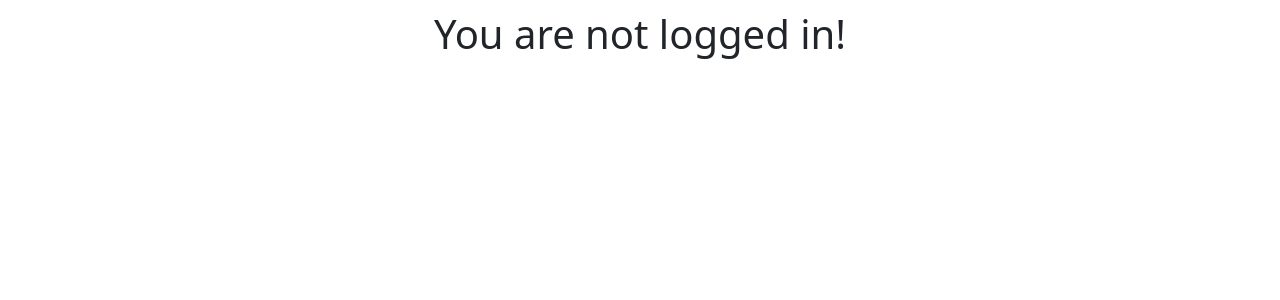
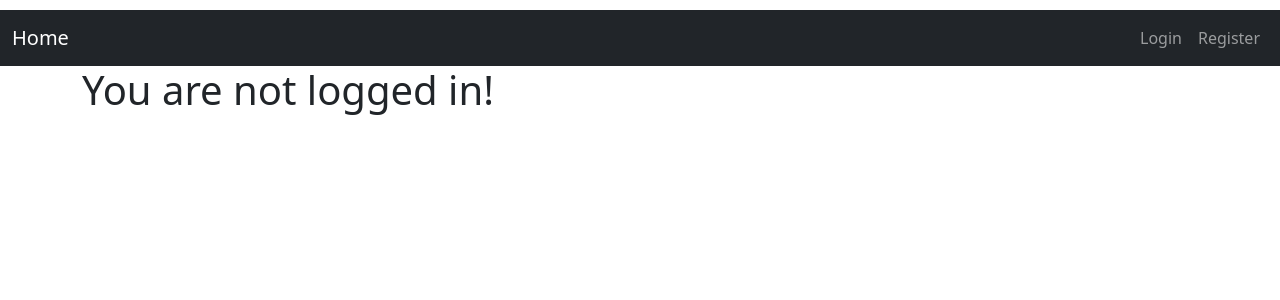
Before and after one commit to toticavalcanti/react-auth, a React (Create React App) app: page / in a window 1280 px wide. Shown: the top 300 px of the page. Built offline with nearby package versions, Linux system fonts and the light colour scheme.

Commit message:
Navbar implemented

```diff
--- a/src/App.tsx
+++ b/src/App.tsx
@@ -1,15 +1,15 @@
 import React from 'react';
-
 import './App.css';
 import { BrowserRouter as Router, Routes, Route } from "react-router-dom";
 import Login from './pages/Login';
 import Home from './pages/Home';
 import Register from './pages/Register';
-
+import Nav from './components/Nav';
 function App() {
   return (
     <div className="App">
       <Router>
+        <Nav />
         <Routes>
           <Route path="/" element={<Home />} />
           <Route path="/login" element={<Login />} />
--- /dev/null
+++ b/src/components/Nav.tsx
@@ -0,0 +1,28 @@
+import React, { useState } from 'react';
+import { Link } from "react-router-dom";
+
+const Nav = () => {
+  const [isNavCollapsed, setIsNavCollapsed] = useState(true);
+  const handleNavCollapse = () => setIsNavCollapsed(!isNavCollapsed);
+  return (
+    <nav className="navbar navbar-expand-lg navbar-dark bg-dark">
+      <div className="container-fluid">
+        <Link className="navbar-brand" to="/">Home</Link>
+        <button className="navbar-toggler" type="button" data-bs-toggle="collapse" data-bs-target="#navbarNav" aria-controls="navbarNav" aria-expanded={!isNavCollapsed} aria-label="Toggle navigation" onClick={handleNavCollapse}>
+          <span className="navbar-toggler-icon"></span>
+        </button>
+        <div className={`${isNavCollapsed ? 'collapse' : ''} navbar-collapse`} id="navbarNav">
+          <ul className="navbar-nav ms-auto">
+            <li className="nav-item">
+              <Link className="nav-link" to="/login">Login</Link>
+            </li>
+            <li className="nav-item">
+              <Link className="nav-link" to="/register">Register</Link>
+            </li>
+          </ul>
+        </div>
+      </div>
+    </nav>
+  );
+};
+export default Nav;
--- a/src/index.css
+++ b/src/index.css
@@ -1,4 +1,5 @@
 .App, #root {
   width: 100%;
   height: 100%;
+  position: absolute;
 }
```
